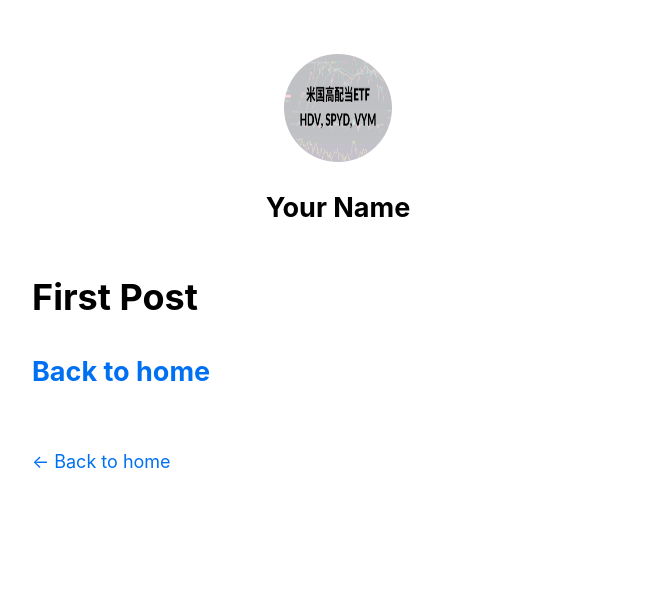
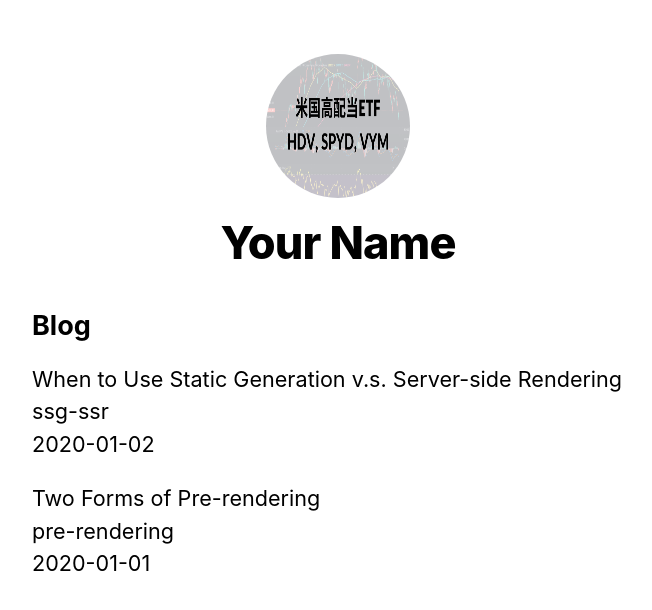
Before and after one commit to m0t0-taka/nextjs-blog, a Next.js app: page /posts/first-post in a window 1280 px wide. Shown: the top 610 px of the page, without its empty margins (302-954 px from the left). Built offline with nearby package versions, Linux system fonts and the light colour scheme.

Commit message:
データのフェッチ

```diff
--- /dev/null
+++ b/lib/posts.js
@@ -0,0 +1,37 @@
+import fs from "fs";
+import path from "path";
+import matter from "gray-matter";
+
+const postsDirectory = path.join(process.cwd(), "posts");
+
+export function getSortedPostsData() {
+  // Get file names under /posts
+  const fileNames = fs.readdirSync(postsDirectory);
+  const allPostsData = fileNames.map((fileName) => {
+    // Remove ".md" from file name to get id
+    const id = fileName.replace(/\.md$/, "");
+
+    // Read markdown file as string
+    const fullPath = path.join(postsDirectory, fileName);
+    const fileContents = fs.readFileSync(fullPath, "utf8");
+
+    // Use gray-matter to parse the post metadata section
+    const matterResult = matter(fileContents);
+
+    // Combine the data with the id
+    return {
+      id,
+      ...matterResult.data,
+    };
+  });
+  // Sort posts by date
+  return allPostsData.sort(({ date: a }, { date: b }) => {
+    if (a < b) {
+      return 1;
+    } else if (a > b) {
+      return -1;
+    } else {
+      return 0;
+    }
+  });
+}
--- a/package.json
+++ b/package.json
@@ -6,6 +6,7 @@
     "start": "next start"
   },
   "dependencies": {
+    "gray-matter": "^4.0.3",
     "next": "latest",
     "react": "17.0.2",
     "react-dom": "17.0.2"
--- a/pages/posts/first-post.js
+++ b/pages/posts/first-post.js
@@ -1,19 +1,36 @@
-import Link from "next/link";
-import Head from "next/head";
 import Layout from "../../components/layout";
+import utilStyles from "../../styles/utils.module.css";
+import { getSortedPostsData } from "../../lib/posts";
 
-export default function FirstPost() {
+export async function getStaticProps() {
+  const allPostsData = getSortedPostsData();
+  return {
+    props: {
+      allPostsData,
+    },
+  };
+}
+
+export default function Home({ allPostsData }) {
   return (
-    <Layout>
-      <Head>
-        <title>First Post</title>
-      </Head>
-      <h1>First Post</h1>
-      <h2>
-        <Link href="/">
-          <a>Back to home</a>
-        </Link>
-      </h2>
+    <Layout home>
+      {/* Keep the existing code here */}
+
+      {/* Add this <section> tag below the existing <section> tag */}
+      <section className={`${utilStyles.headingMd} ${utilStyles.padding1px}`}>
+        <h2 className={utilStyles.headingLg}>Blog</h2>
+        <ul className={utilStyles.list}>
+          {allPostsData.map(({ id, date, title }) => (
+            <li className={utilStyles.listItem} key={id}>
+              {title}
+              <br />
+              {id}
+              <br />
+              {date}
+            </li>
+          ))}
+        </ul>
+      </section>
     </Layout>
   );
 }
--- /dev/null
+++ b/posts/pre-rendering.md
@@ -0,0 +1,11 @@
+---
+title: "Two Forms of Pre-rendering"
+date: "2020-01-01"
+---
+
+Next.js has two forms of pre-rendering: **Static Generation** and **Server-side Rendering**. The difference is in **when** it generates the HTML for a page.
+
+- **Static Generation** is the pre-rendering method that generates the HTML at **build time**. The pre-rendered HTML is then _reused_ on each request.
+- **Server-side Rendering** is the pre-rendering method that generates the HTML on **each request**.
+
+Importantly, Next.js lets you **choose** which pre-rendering form to use for each page. You can create a "hybrid" Next.js app by using Static Generation for most pages and using Server-side Rendering for others.
--- /dev/null
+++ b/posts/ssg-ssr.md
@@ -0,0 +1,19 @@
+---
+title: "When to Use Static Generation v.s. Server-side Rendering"
+date: "2020-01-02"
+---
+
+We recommend using **Static Generation** (with and without data) whenever possible because your page can be built once and served by CDN, which makes it much faster than having a server render the page on every request.
+
+You can use Static Generation for many types of pages, including:
+
+- Marketing pages
+- Blog posts
+- E-commerce product listings
+- Help and documentation
+
+You should ask yourself: "Can I pre-render this page **ahead** of a user's request?" If the answer is yes, then you should choose Static Generation.
+
+On the other hand, Static Generation is **not** a good idea if you cannot pre-render a page ahead of a user's request. Maybe your page shows frequently updated data, and the page content changes on every request.
+
+In that case, you can use **Server-Side Rendering**. It will be slower, but the pre-rendered page will always be up-to-date. Or you can skip pre-rendering and use client-side JavaScript to populate data.
```
Also changed, not shown: 1 other file (tests, documents, lock files or other folders).
